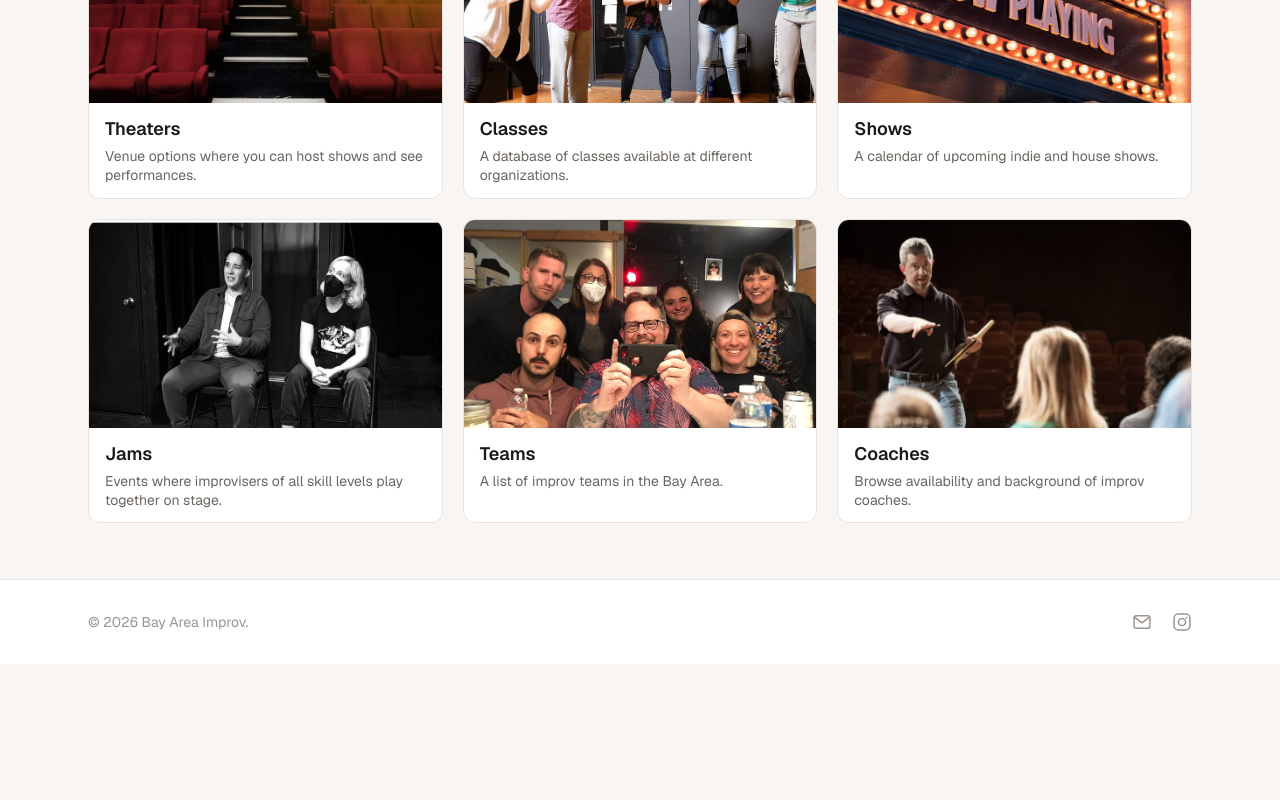
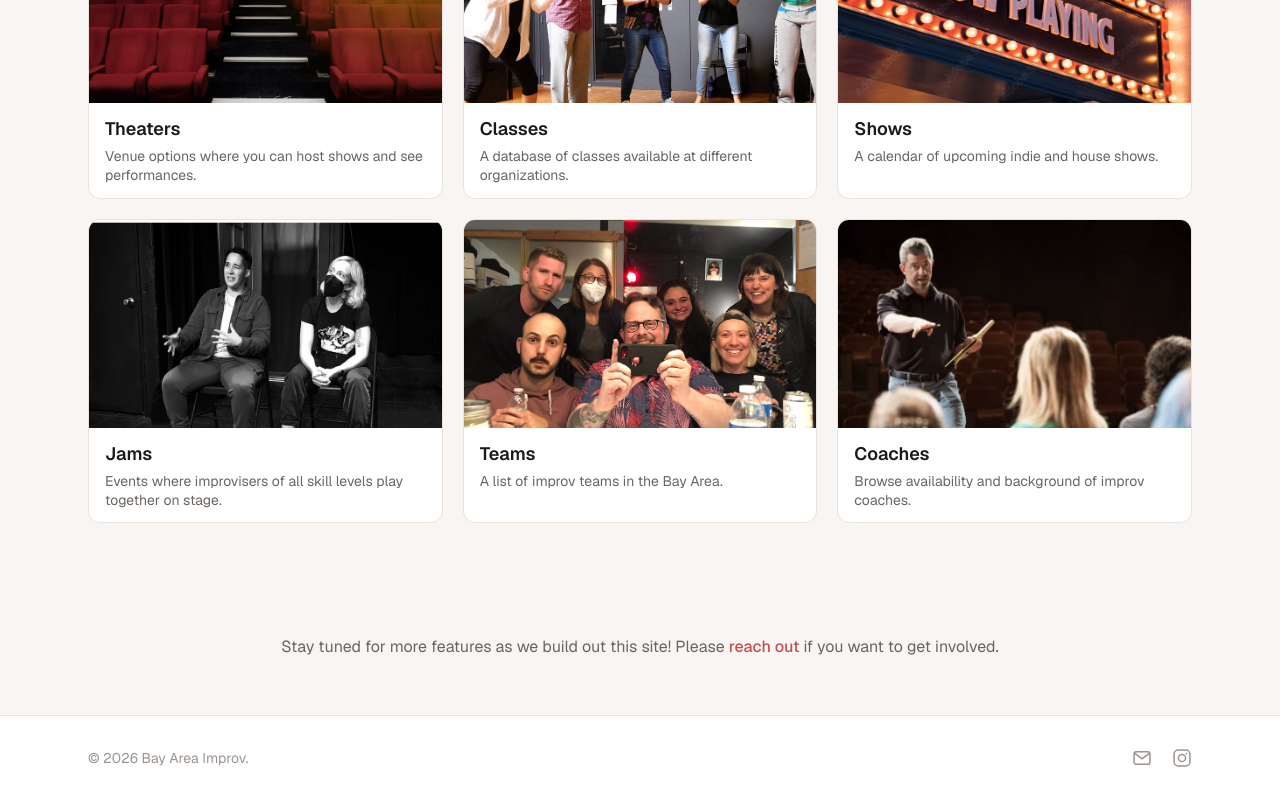
Before and after one commit to ksalehi/bay-area-improv, a Next.js app: page / in a window 1280 px wide. Shown: the part 803-1603 px from the top of the page. Before the commit the page ends 1467 px from the top, so only its background shows below. Built offline with nearby package versions, Linux system fonts and the light colour scheme; no server answers.

Commit message:
change / add text

```diff
--- a/src/app/classes/page.tsx
+++ b/src/app/classes/page.tsx
@@ -1,5 +1,6 @@
 import { fetchClasses } from "@/lib/classes";
 import { Fragment } from "react";
+import Link from "next/link";
 
 export const metadata = { title: "Classes — Bay Area Improv" };
 
@@ -10,7 +11,11 @@ export default async function ClassesPage() {
     <main className="mx-auto max-w-4xl px-6 py-12">
       <h1 className="text-3xl font-semibold tracking-tight mb-1">Classes</h1>
       <p className="text-[#6b6560] mb-12">
-        Improv programs across the Bay Area, from drop-in sessions to full curriculum tracks.
+        A list of classes at a few theaters known for their teaching -- check out the{" "}
+        <Link href="/theaters" className="text-[#c05050] font-medium hover:text-[#a83e3e] transition-colors">
+          theaters page
+        </Link>{" "}
+        for more options!
       </p>
 
       <div className="divide-y divide-[#e8e3de]">
--- a/src/app/page.tsx
+++ b/src/app/page.tsx
@@ -1,4 +1,5 @@
 import Image from "next/image";
+import Link from "next/link";
 import { fetchEvents } from "@/lib/calendar";
 import UpcomingEvents from "@/components/UpcomingEvents";
 
@@ -108,6 +109,16 @@ export default async function HomePage() {
         </section>
 
         <UpcomingEvents events={upcoming} />
+
+        <section className="py-14 text-center">
+          <p className="text-[#6b6560]">
+            Stay tuned for more features as we build out this site! Please{" "}
+            <Link href="/about" className="text-[#c05050] font-medium hover:text-[#a83e3e] transition-colors">
+              reach out
+            </Link>{" "}
+            if you want to get involved.
+          </p>
+        </section>
       </div>
     </div>
   );
```
